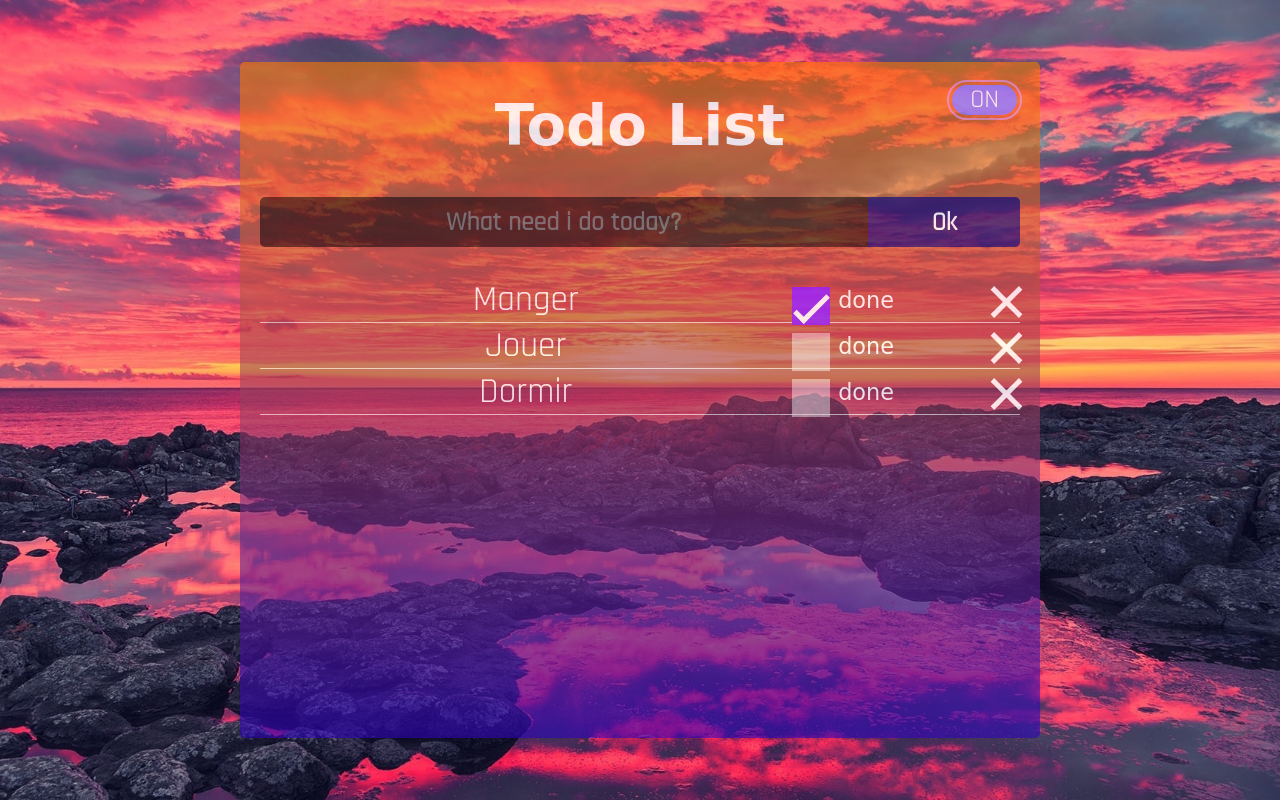
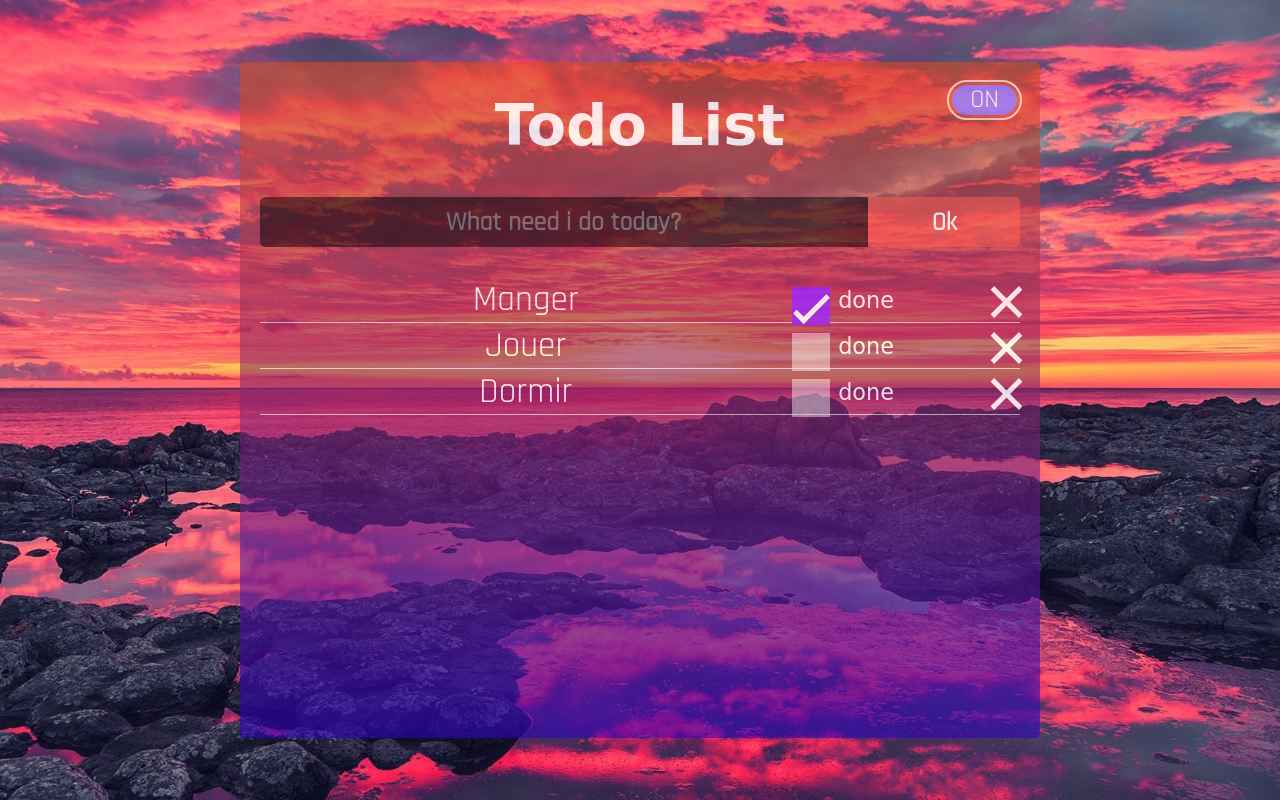
Before and after one commit to tuyengabi/TodoList-js, a plain HTML site: page index.html in a window 1280 px wide. Both pictures are taken after a click on the element "Toggle dark/light mode". Drawn offline with nearby package versions, Linux system fonts and the light colour scheme; a web font is replaced by a local one.

Commit message:
add switch light dark-mode and light-mode for section

```diff
--- a/css/light.css
+++ b/css/light.css
@@ -7,7 +7,7 @@
 
 .toggle{
     position: absolute;
-    border: 2px solid rgb(42, 42, 100);
+    border: 2px solid rgb(211, 123, 164);
     border-radius: 20px;
     -webkit-transition: border-color .6s  ease-out;
     transition: border-color .6s  ease-out;
@@ -15,7 +15,7 @@
 }
 
 .toggle.toggle-on{
-    border-color: rgba(221, 162, 255, 0.9);
+    border-color: white;
     -webkit-transition: all .5s .15s ease-out;
     transition: all .5s .15s ease-out;
 }
@@ -26,7 +26,7 @@
     width: 28px;
     bottom: 4px;
     right: 39px;
-    background-color: rgb(42, 42, 100);
+    background-color: rgb(211, 123, 164);
     border-radius: 19px;
     cursor: pointer;
     -webkit-transition: all .3s .1s, width .1s, top .1s, bottom .1s;
@@ -88,7 +88,7 @@
 
     cursor: pointer;
 
-    color: rgb(42, 42, 100);
+    color: rgb(211, 123, 164);
 }
 
 .toggle-on .toggle-text-off{
--- a/css/style.css
+++ b/css/style.css
@@ -23,10 +23,22 @@ main {
     border-radius: 5px;
 }
 
-section {
+
+section.light-mode {
     box-sizing: border-box;
     border-radius: 5px;
-    background: linear-gradient( rgba(255, 123, 0, 0.7), rgba(47, 3, 190, 0.7));
+    background: linear-gradient( rgba(219, 76, 33, 0.7), rgba(47, 3, 190, 0.7));
+    padding: 20px;
+    width: 100%;
+    height: 100%;
+    color: white;
+    text-align: center;
+}
+
+section.dark-mode {
+    box-sizing: border-box;
+    border-radius: 5px;
+    background: linear-gradient( rgba(0, 195, 255, 0.2), rgba(252, 1, 105, 0.2));
     padding: 20px;
     width: 100%;
     height: 100%;
@@ -66,7 +78,7 @@ input[type=text] {
 }
 
 button[type=button] {
-    background-color: rgba(0, 0, 128, 0.7);
+    background-color: rgba(253, 91, 76, 0.7);
     color: white;
     width: 20%;
     height: 50px;
--- a/index.html
+++ b/index.html
@@ -15,10 +15,9 @@
 <body>
 
 	<main>
-		<section>
-			<div class='toggle' id='switch'>
+		<section id="template" class="dark-mode">
+			<div class='toggle' id='switch' type="button" name="dark_light" onclick="toggleDarkLight()" title="Toggle dark/light mode">
 				<div class='toggle-text-off'>OFF</div>
-
 				<div class='toggle-button'></div>
 				<div class='toggle-text-on'>ON</div>
 			</div>
--- a/js/script.js
+++ b/js/script.js
@@ -1,5 +1,12 @@
+// add event switch light
+function toggleDarkLight() {
+	var template = document.getElementById("template");
+	var currentClass = template.className;
+	template.className = currentClass == "dark-mode" ? "light-mode" : "dark-mode";
+};
 
 
+// function add newTask
 function addValueToList() {
 
 	//je récupere ma liste
@@ -69,7 +76,7 @@ function addValueToList() {
 
 	}
 
-document.getElementById('my-Input').value = '';
+	document.getElementById('my-Input').value = '';
 
 };
 
```
